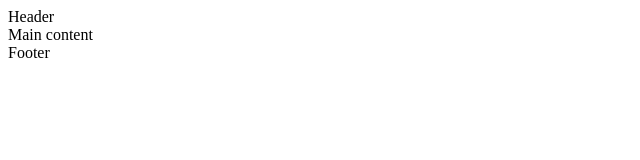
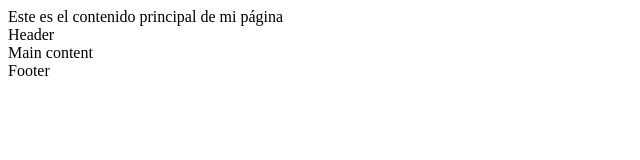
Before and after one commit to YuranyUlchur/holbertonschool-web_front_end, a plain HTML site: page html_advanced/article.html in a window 1280 px wide. Shown: the whole page, without its empty margins (0-640 px from the left). Drawn offline with Linux system fonts and the light colour scheme.

```diff
--- a/html_advanced/article.html
+++ b/html_advanced/article.html
@@ -6,7 +6,7 @@
     <meta name="description" content="Techium is a digital agency">
     <link rel="icon" type="image/x-icon" href="./favicon.ico">
     <link rel="icon" type="image/png" href="./favicon.png">
-    <main><aside></aside></main>
+    <main>Este es el contenido principal de mi página<aside></aside></main>
 </head>
 <body>
     <header>Header</header>
```
